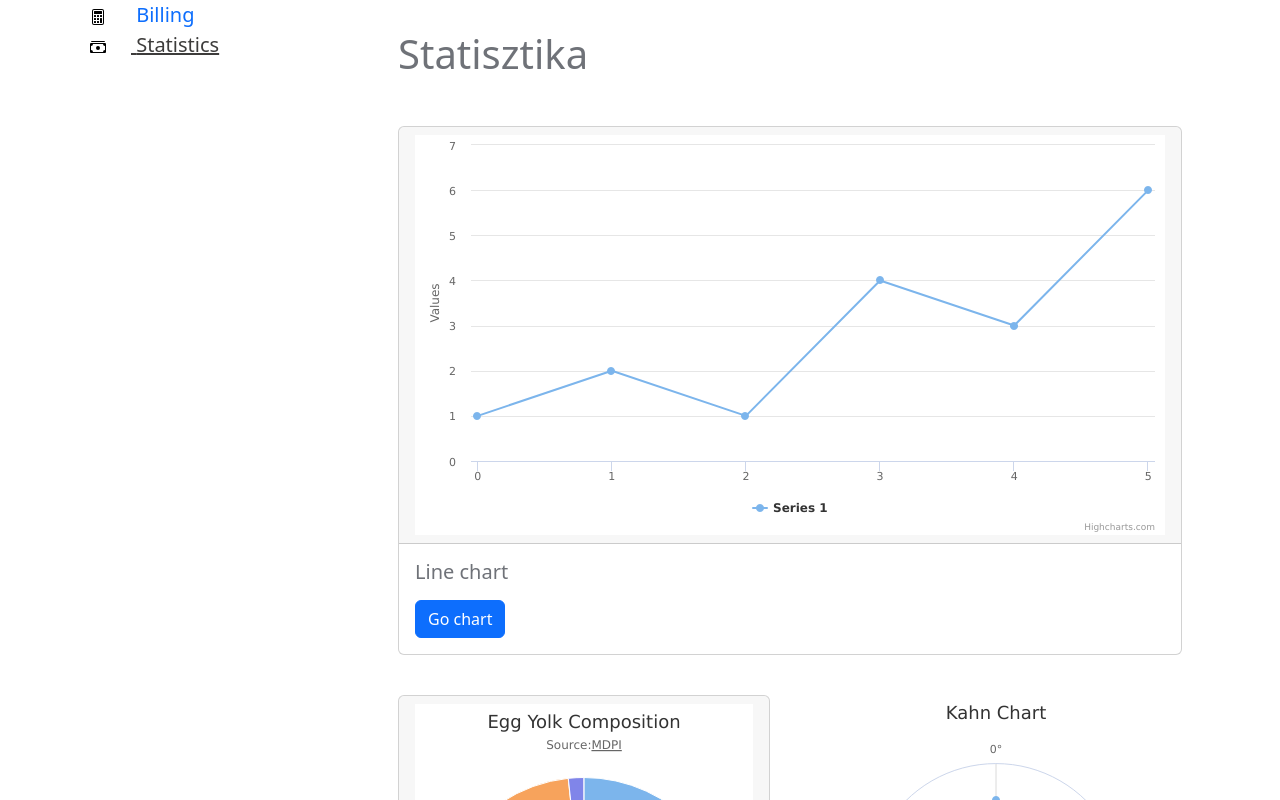
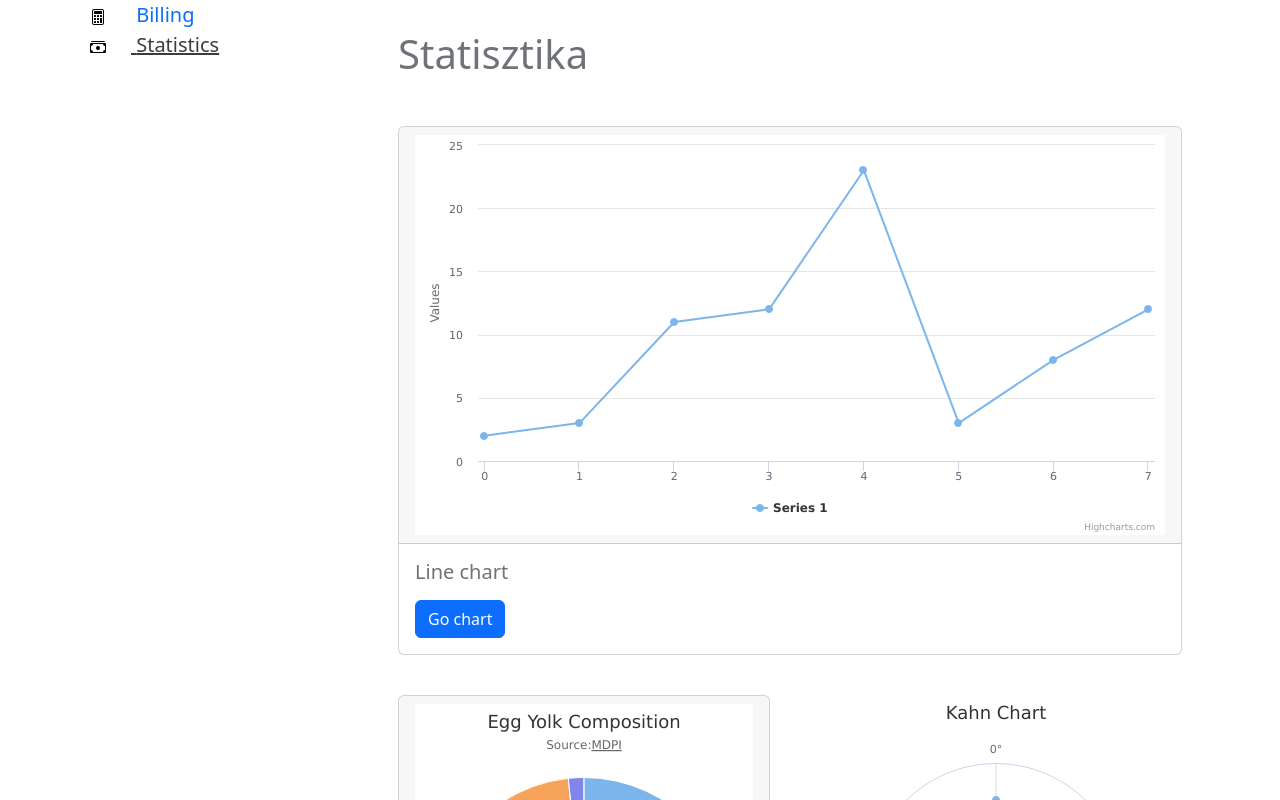
Before and after one commit to szobek/mindsReact, a React (Vite) app: page /statistics in a window 1280 px wide. Shown: the top 800 px of the page. Built offline with nearby package versions, Linux system fonts and the light colour scheme; no server answers.

Commit message:
Create previewChart boolean variable

```diff
--- a/src/components/Statistics/ChartWrapper.tsx
+++ b/src/components/Statistics/ChartWrapper.tsx
@@ -14,7 +14,7 @@ const ChartWrapper = () => {
             <div className="chart-card double">
                 <Card>
                     <Card.Header>
-                        <LineChart />
+                        <LineChart previewChart={true}/>
                     </Card.Header>
                     <Card.Body>
                         <Card.Title>Line chart</Card.Title>
--- a/src/components/Statistics/LineChart/LineChart.tsx
+++ b/src/components/Statistics/LineChart/LineChart.tsx
@@ -1,6 +1,11 @@
+import { useState } from 'react';
+import { settings } from '../../../settings';
 import UniversalChart from '../UniversalChart';
-
-const LineChart = () => {
+export type LineChartProps = {
+  previewChart?: boolean;
+}
+const LineChart = ({ previewChart }: LineChartProps) => {
+  const [chartData, setChartData] = useState<number[]>([2,3,11,12,23,3,8,12]);
   const options = {
     chart: {
       type: 'line'
@@ -10,10 +15,18 @@ const LineChart = () => {
     },
     series: [
       {
-        data: [1, 2, 1, 4, 3, 6]
+        data: chartData
       }
     ]
   };
+  const viewActive=()=>{
+    fetch(`${settings.BASE_URL}/todos`)
+    .then(()=>setChartData([2,5,9,6]))
+  }
+  if (previewChart) {
+      viewActive()
+  }
+
 
   return (
     <UniversalChart options={options} />
```
